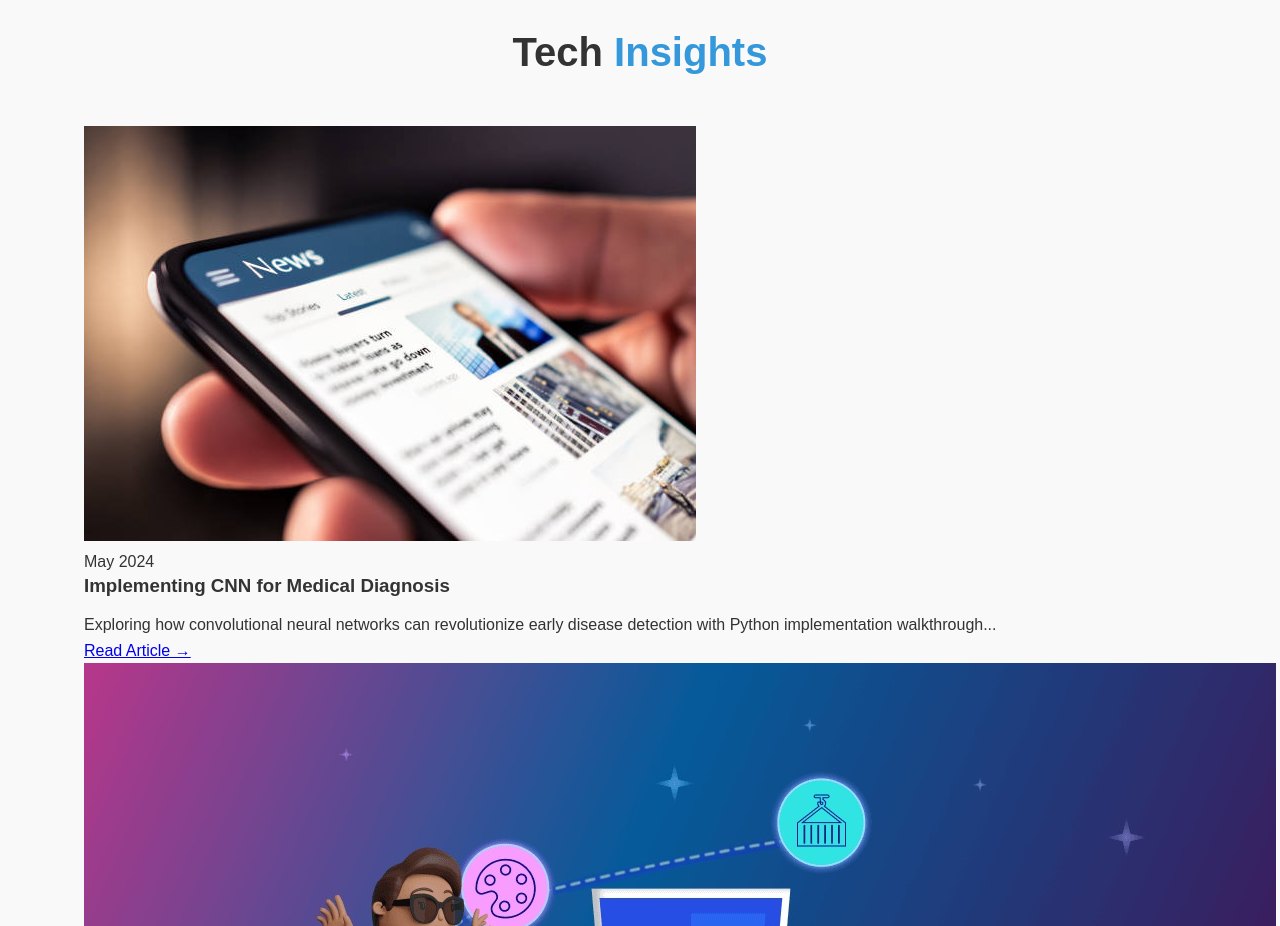
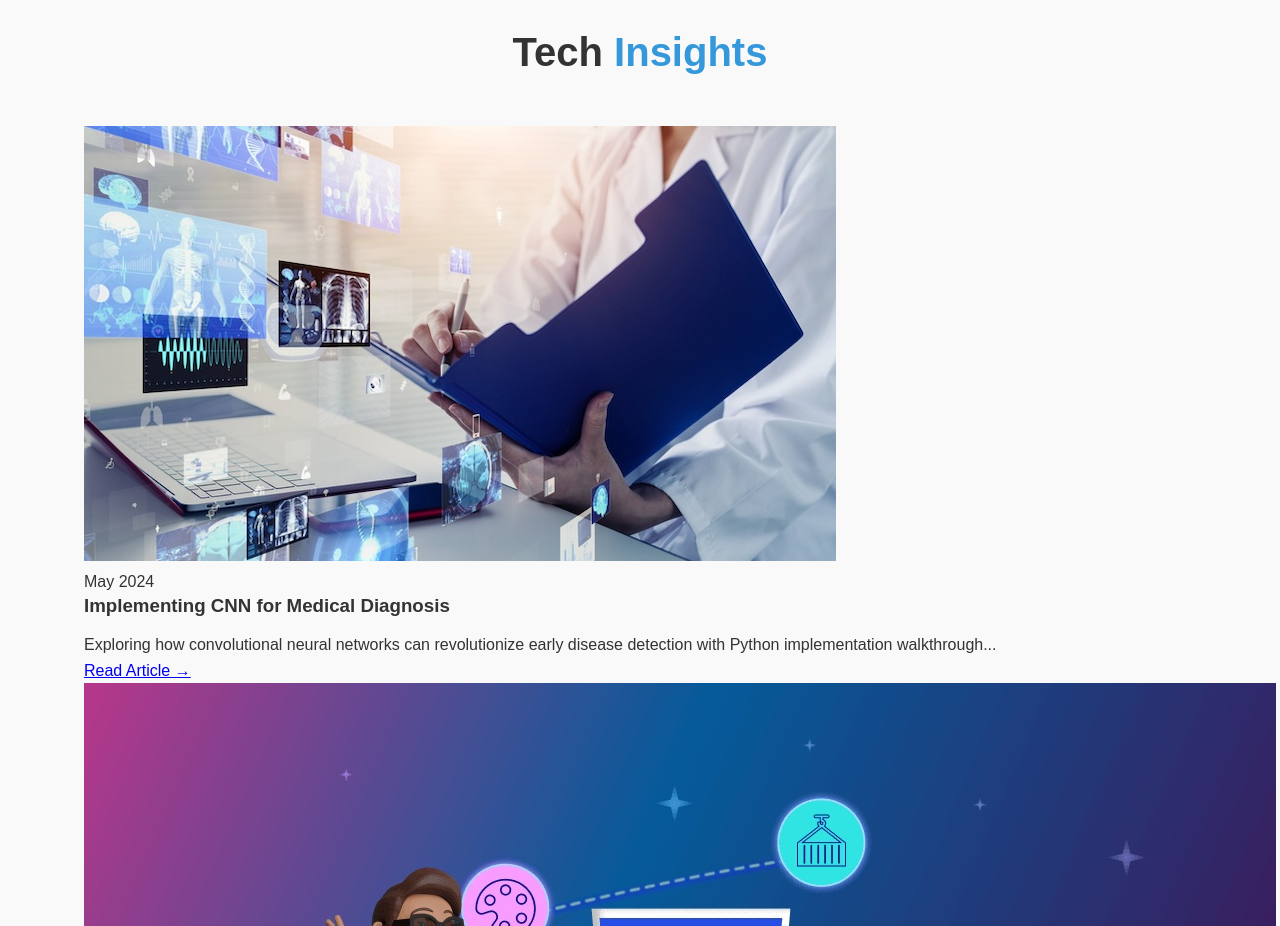
Before and after one commit to abdulrauflaghari/abdul-rauf, a plain HTML site: page index.html in a window 1280 px wide. Shown: the part 2540-3466 px from the top of the page. Drawn offline with Linux system fonts and the light colour scheme.

Commit message:
Update index.html

```diff
--- a/index.html
+++ b/index.html
@@ -168,7 +168,7 @@
        <div class="blog-grid">
            <article class="blog-card">
                <div class="blog-image">
-                   <img src="images/web-artical.jpg" alt="AI in Healthcare">
+                   <img src="images/ai-medical.jpg" alt="AI in Healthcare">
                    <div class="blog-date">May 2024</div>
                </div>
                <div class="blog-content">
```
